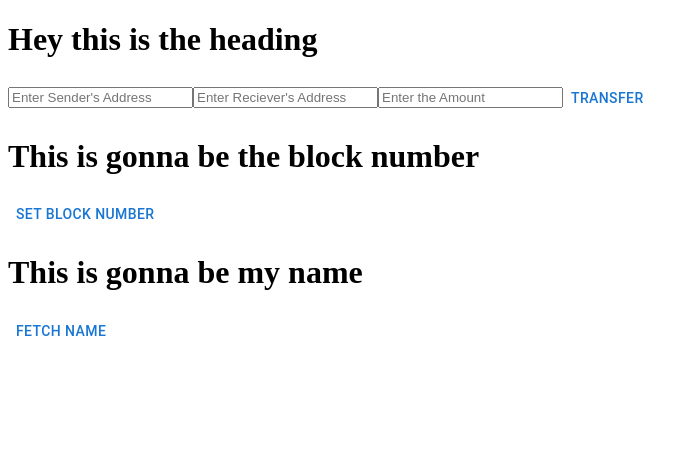
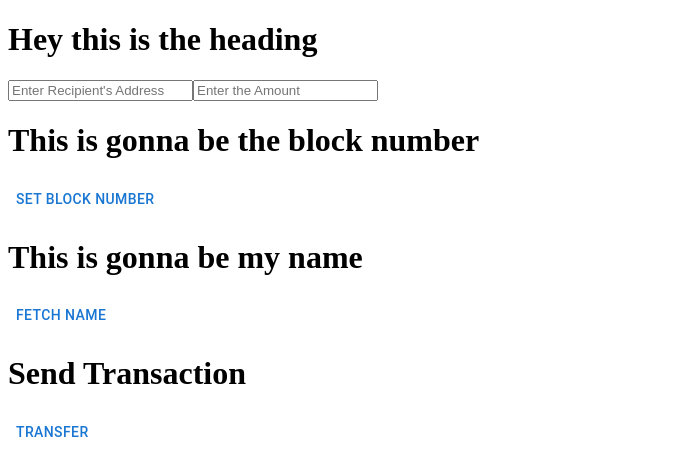
Before and after one commit to SujalJitendraDeshmukh/MetaMask-Transaction-Facilitator, a Next.js app: page / in a window 1280 px wide. Shown: the top 476 px of the page, without its empty margins (0-698 px from the left). Built offline with nearby package versions, Linux system fonts and the light colour scheme; no server answers.

Commit message:
Done for the day

```diff
--- a/src/app/page.js
+++ b/src/app/page.js
@@ -1,17 +1,20 @@
 "use client"
 
-import {Button} from "@mui/material";
-import {useEffect, useState} from "react";
+import { Button } from "@mui/material";
+import { useState } from "react";
 import TransferTokensAbi from '@/assets/web3/Abis/TransferTokensAbi.json';
-import {AlchemySepoliaProvider} from "@/assets/web3/Provider";
-import {TokenTransferContractAddress} from "@/assets/web3/Address";
-import {ethers} from "ethers";
+import { AlchemySepoliaProvider } from "@/assets/web3/Provider";
+import { TokenTransferContractAddress } from "@/assets/web3/Address";
+import { ethers } from "ethers";
+
 export default function Home() {
     const [blockNumber, setBlockNumber] = useState(null);
     const [name, setName] = useState(null);
+    const [txHash, setTxHash] = useState(null);
 
     const provider = new ethers.providers.JsonRpcProvider(AlchemySepoliaProvider);
     const signer = provider.getSigner("0xfB43419929FA1DeDF67B51252Eb734844c3f52D0")
+    console.log(signer);
 
     const TransferTokenContract = new ethers.Contract(TokenTransferContractAddress, TransferTokensAbi, provider);
 
@@ -25,18 +28,31 @@ export default function Home() {
     }
 
     const setMyName = async () => {
+        try {
             const myName = await TransferTokenContract.check();
             setName(myName);
+        } catch (error) {
+            console.error('Error fetching name:', error);
         }
+    }
+
+    const transferEther = async (to, amount) => {
+        try {
+            const ttiwthSigner = TransferTokenContract.connect(signer);
+            const Wei = ethers.utils.parseUnits("1.0", 18);
+            const tx = ttiwthSigner.transferEther(to,amount);
+            setTxHash(tx);
+        } catch (error) {
+            console.error("Error transferring ether:", error);
+        }
+    };
 
     return (
         <div>
             <h1>Hey this is the heading</h1>
             <form>
-            <input type={"text"} placeholder={"Enter Sender's Address"}/>
-            <input type={"text"} placeholder={"Enter Reciever's Address"}/>
-            <input type={"number"} placeholder={"Enter the Amount"}/>
-              <Button variant="text">Transfer</Button>
+                <input type={"text"} placeholder={"Enter Recipient's Address"} />
+                <input type={"number"} placeholder={"Enter the Amount"} />
             </form>
             <div>
                 <h1>This is gonna be the block number</h1>
@@ -45,6 +61,9 @@ export default function Home() {
                 <h1>This is gonna be my name</h1>
                 <Button onClick={setMyName}>Fetch Name</Button>
                 {name}
+                <h1>Send Transaction</h1>
+                <Button variant="text" onClick={() => transferEther("0xd8A6BFc168C67c56173E6EbA194fD0eB9E0e5D39", 1)}>Transfer</Button>
+                {txHash}
             </div>
         </div>
     );
```
Also changed, not shown: hardhat.config.js (+6 -4 lines). Lines whose indentation alone changed are shown as unchanged.
